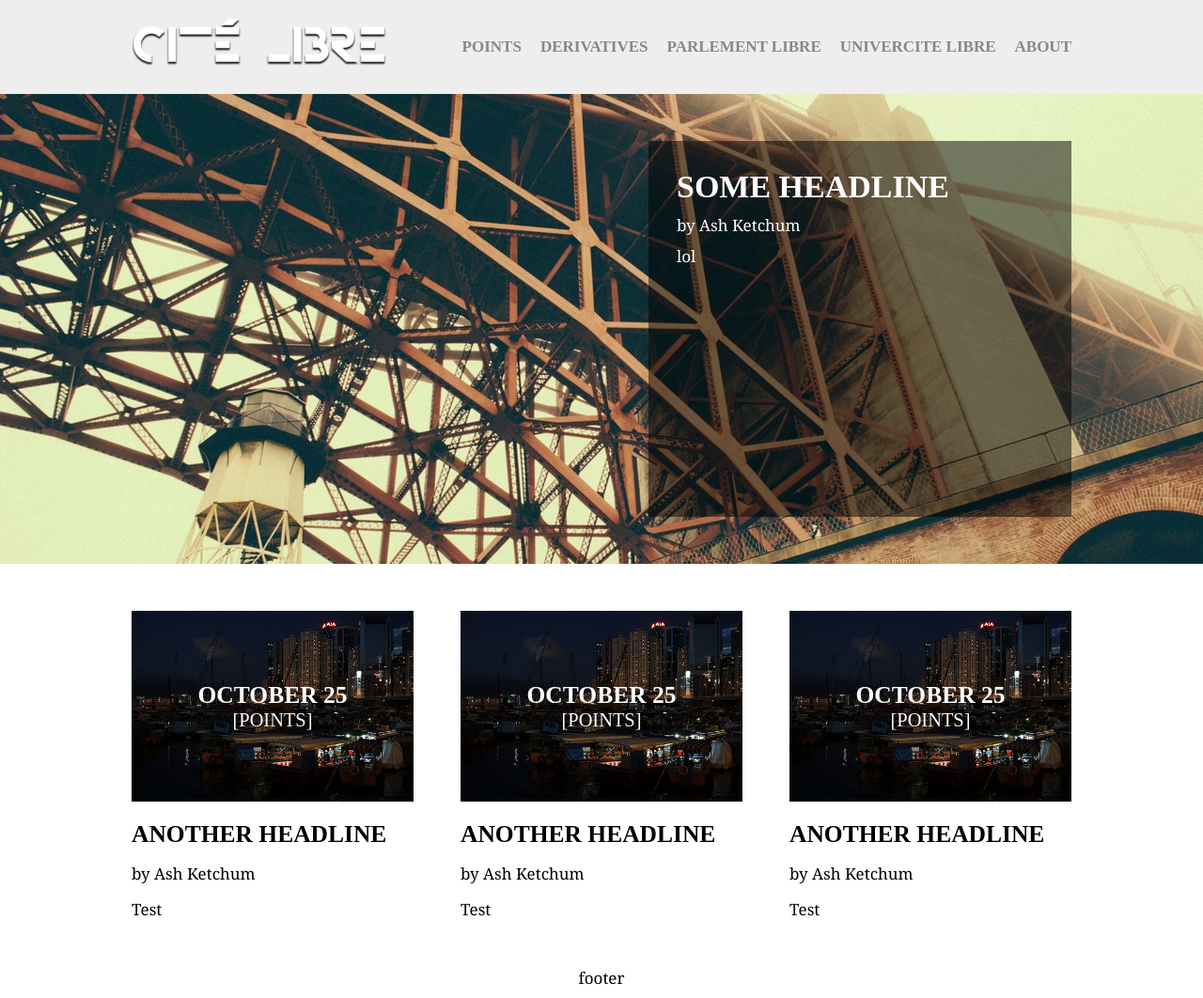
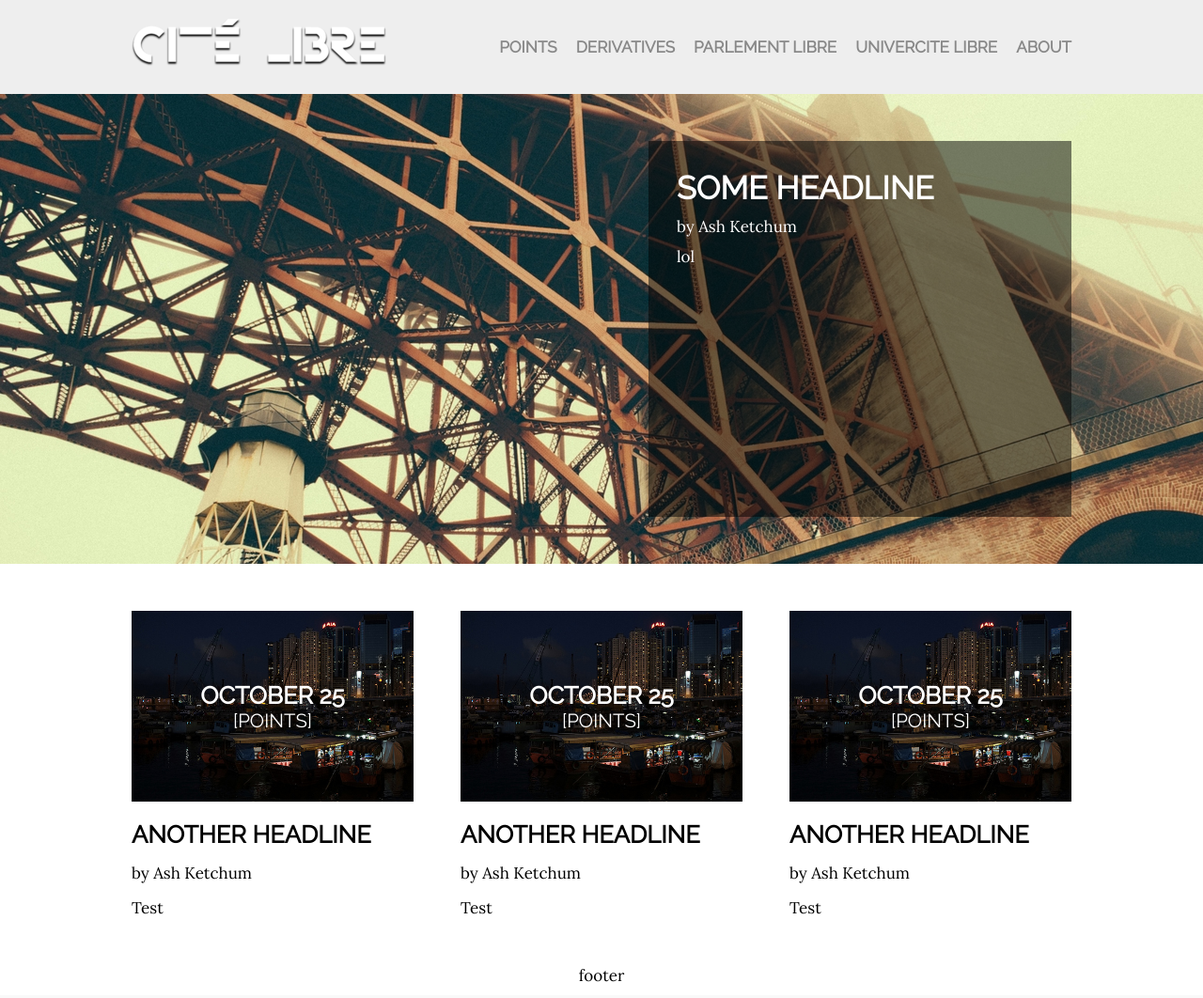
Before and after one commit to dellsystem/ctlibre.com, a Django app: page / in a window 1280 px wide. Shown: the whole page at 94% size. Run offline with Django 3.2, Linux system fonts and the light colour scheme; style sheets or scripts are compiled from the project's sources; some libraries are stand-ins or nearby versions.

Commit message:
Use Google webfonts and adjust font choices
Now using Lora instead of Georgia.

```diff
--- a/static/css/ctlibre.less
+++ b/static/css/ctlibre.less
@@ -3,17 +3,17 @@
     margin: 0;
 }
 
-.raleway {
-    font-family: Raleway;
+.sans-serif {
+    font-family: Raleway, sans-serif;
 }
 
-.georgia {
-    font-family: Georgia;
+.serif {
+    font-family: Lora, serif;
 }
 
 body {
     font-size: 17px;
-    .georgia;
+    .serif;
 }
 
 .wrapper {
@@ -33,7 +33,7 @@ body {
 }
 
 #menu {
-    .raleway;
+    .sans-serif;
     float: right;
     list-style-type: none;
     padding-top: 40px;
@@ -64,7 +64,7 @@ body {
 }
 
 .headline {
-    .raleway;
+    .sans-serif;
     text-transform: uppercase;
     font-weight: bold;
 }
@@ -104,7 +104,7 @@ body {
         }
 
         .byline {
-            .georgia;
+            .serif;
             margin: 10px 0;
         }
     }
@@ -127,7 +127,7 @@ body {
 
     .photo {
         .overlay {
-            .raleway;
+            .sans-serif;
             position: absolute;
             top: 0;
             left: 0;
--- a/templates/home.html
+++ b/templates/home.html
@@ -2,6 +2,8 @@
 <html>
 <head>
     <title>ctlibre</title>
+    <link href="//fonts.googleapis.com/css?family=Lora|Raleway"
+          rel="stylesheet" type="text/css" />
     <link rel="stylesheet/less" type="text/css"
           href="{{ STATIC_URL }}css/ctlibre.less" />
     <script src="{{ STATIC_URL }}js/less.min.js"></script>
```
